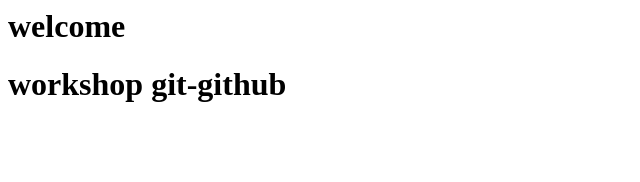
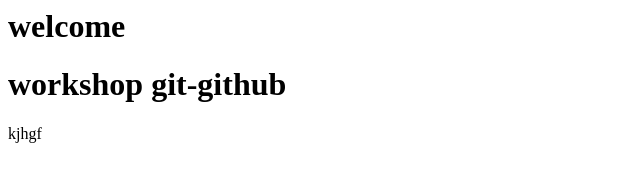
Before and after one commit to ikramelkamel2005-coder/mon-portfelio, a plain HTML site: page index.html in a window 1280 px wide. Shown: the full height of the page, 0-640 px from the left. Drawn offline with Linux system fonts and the light colour scheme.

```diff
--- a/index.html
+++ b/index.html
@@ -1,2 +1,3 @@
 <h1>welcome</h1>
 <h1>workshop git-github</h1>
+<p>kjhgf</p>
```
Also changed, not shown: contact.html (added).
